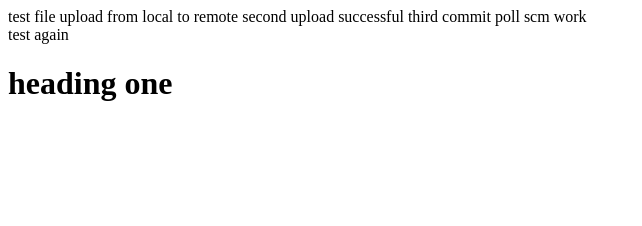
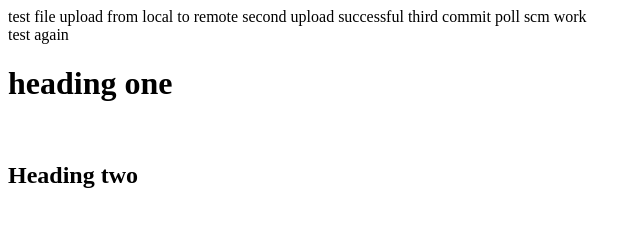
Before and after one commit to 7878860062/jenkins_test, a plain HTML site: page index.html in a window 1280 px wide. Shown: the whole page, without its empty margins (0-642 px from the left). Drawn offline with Linux system fonts and the light colour scheme.

Commit message:
Update index.html

```diff
--- a/index.html
+++ b/index.html
@@ -8,3 +8,5 @@ third commit
 poll scm work
 <br>test again</br>
 <h1>heading one</h1>
+<br>
+<h2>Heading two </h2>
```
